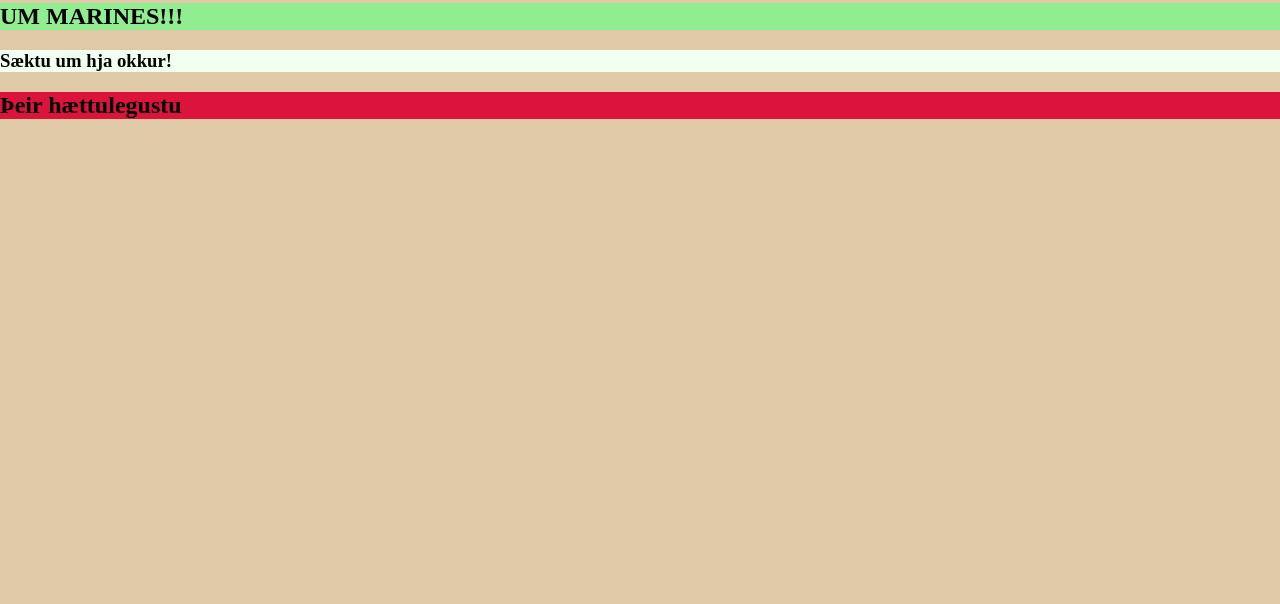
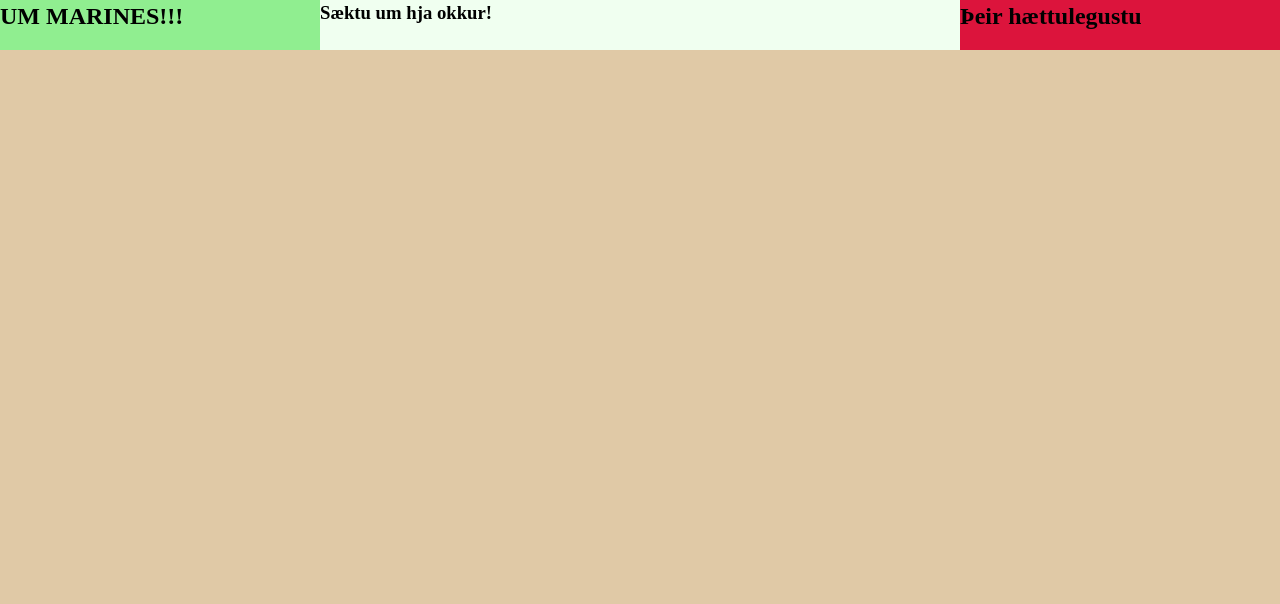
Before and after one commit to wusbobbin/vef2verk7, a plain HTML site: page index.html in a window 1280 px wide. Shown: the part 196-800 px from the top of the page. Drawn offline with Linux system fonts and the light colour scheme.

Commit message:
display grid á main

```diff
--- a/style.css
+++ b/style.css
@@ -24,17 +24,18 @@ header{
 }
 .midja{
     background: lightgreen;
-    grid-area: midja;
+    grid-area: "midja";
 }
 .hæg{
     background:crimson;
-    grid-area: hæg;
+    grid-area: "hæg";
 }
 .vin{
     background:honeydew;
-    grid-area: vins;
+    grid-area: "vins";
 }
 .main{
+    display: grid;
     grid-template-columns: 1fr 2fr 1fr;
     grid-template-areas:
     "vins midja hæg"
```
